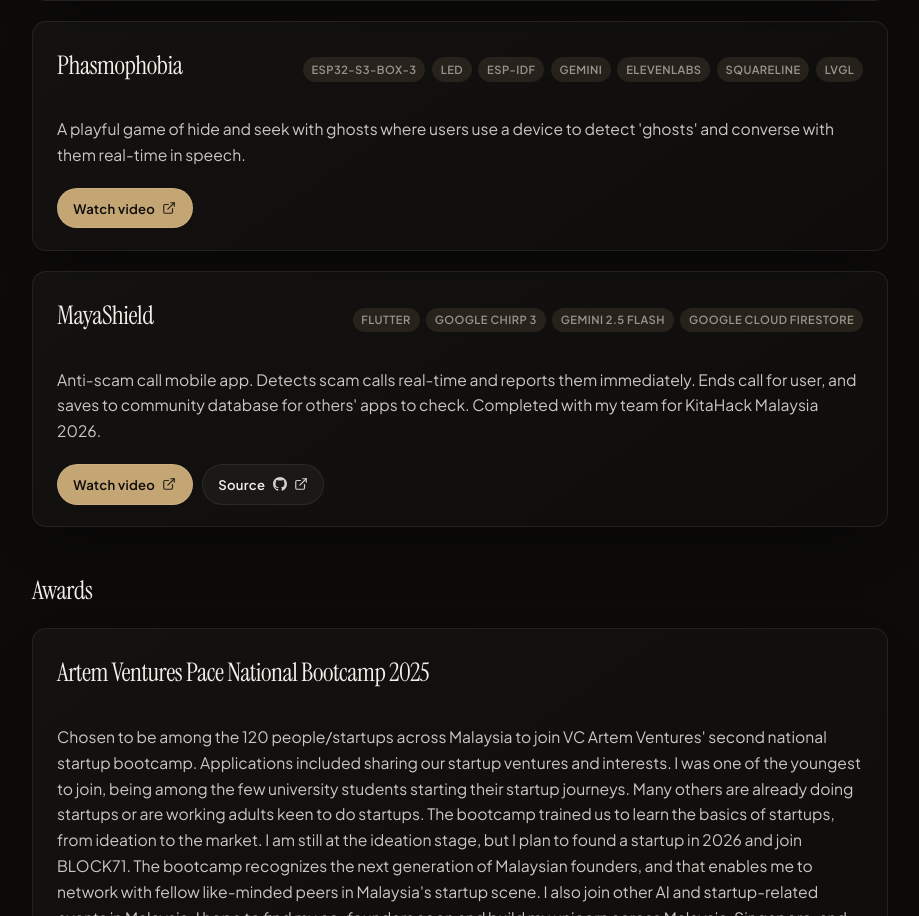
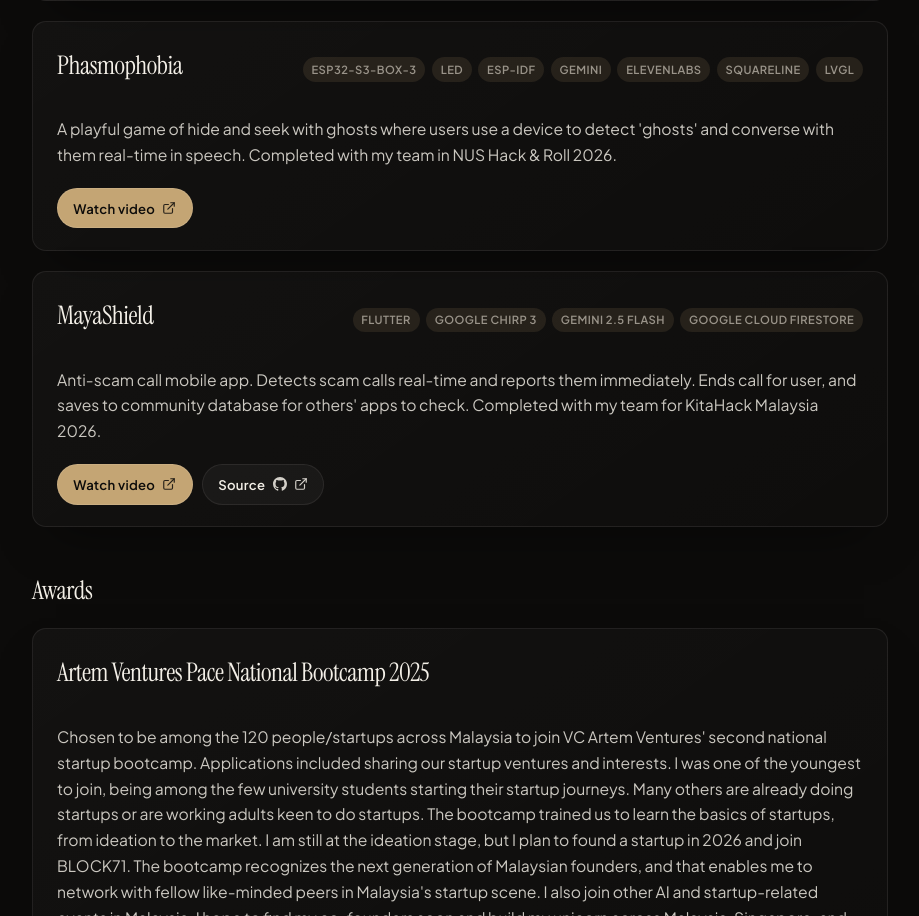
Before and after one commit to abelcjh/personalPortfolio, a React (Vite) app: page /portfolio in a window 1280 px wide. Shown: the part 3092-4008 px from the top of the page, without its empty margins (180-1099 px from the left). Built offline with nearby package versions, Linux system fonts and the light colour scheme.

Commit message:
Update projects.ts description

```diff
--- a/src/data/projects.ts
+++ b/src/data/projects.ts
@@ -76,7 +76,7 @@
   {
     title: "Phasmophobia",
     description: "A playful game of hide and seek with ghosts where users use a device to \
-    detect 'ghosts' and converse with them real-time in speech.",
+    detect 'ghosts' and converse with them real-time in speech. Completed with my team in NUS Hack & Roll 2026.",
     tags: ["ESP32-S3-BOX-3", "LED", "ESP-IDF", "Gemini", "ElevenLabs", "SquareLine", "LVGL"],
     liveUrl: "https://devpost.com/software/ghosted-sxkpjo",
     liveButtonText: "Watch video"
```
